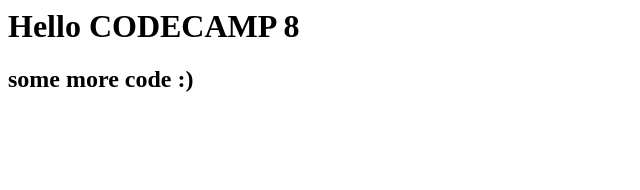
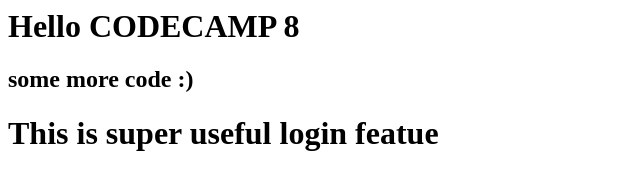
Before and after one commit to hasanbasori/learn-git-test, a plain HTML site: page index.html in a window 1280 px wide. Shown: the whole page, without its empty margins (0-640 px from the left). Drawn offline with Linux system fonts and the light colour scheme.

Commit message:
add login feature

```diff
--- a/index.html
+++ b/index.html
@@ -1,2 +1,4 @@
 <h1>Hello CODECAMP 8 </h1>
 <h2>some more code :)</h2>
+
+<h1>This is super useful login featue</h1>
```
Also changed, not shown: test-folder/testfile.txt (added).
